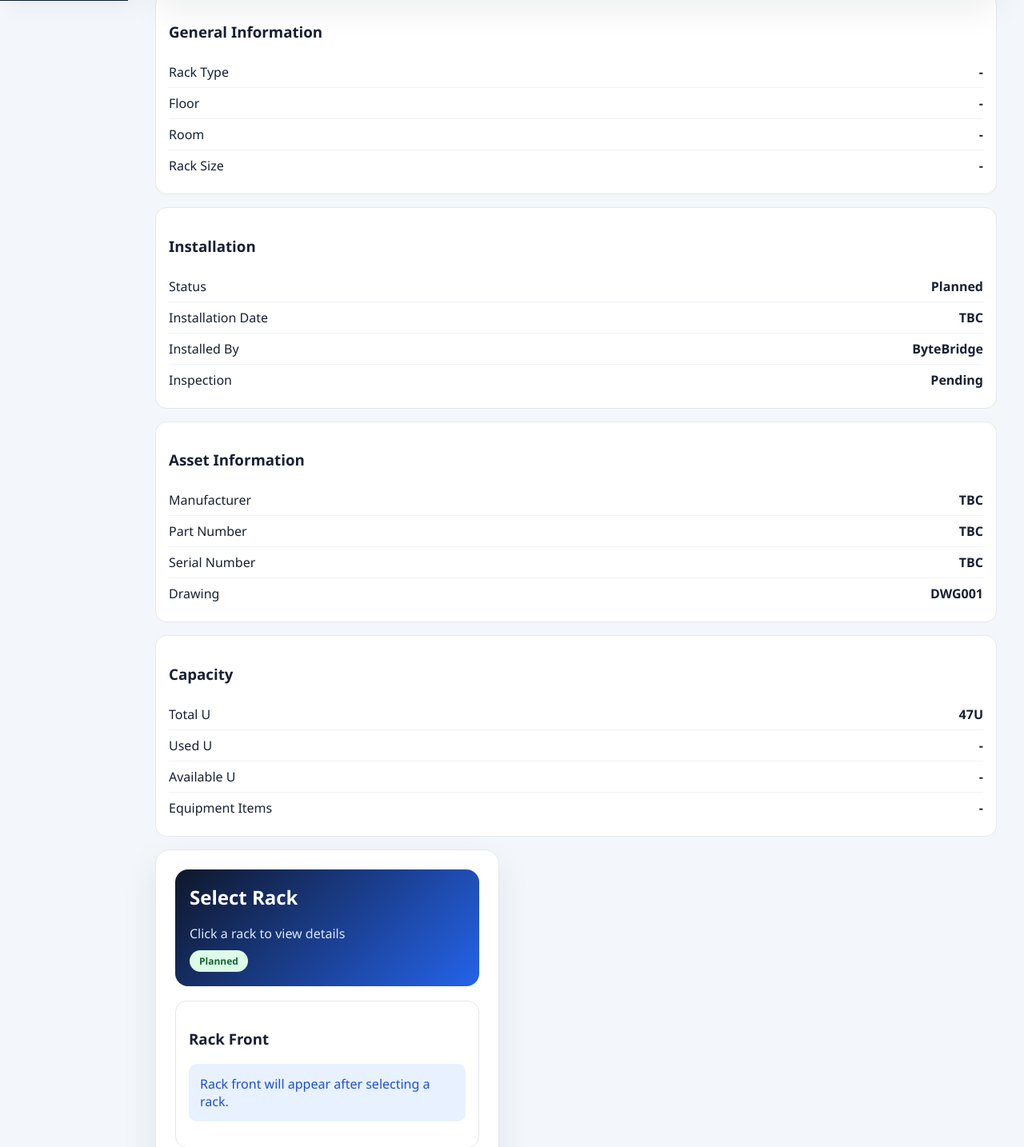
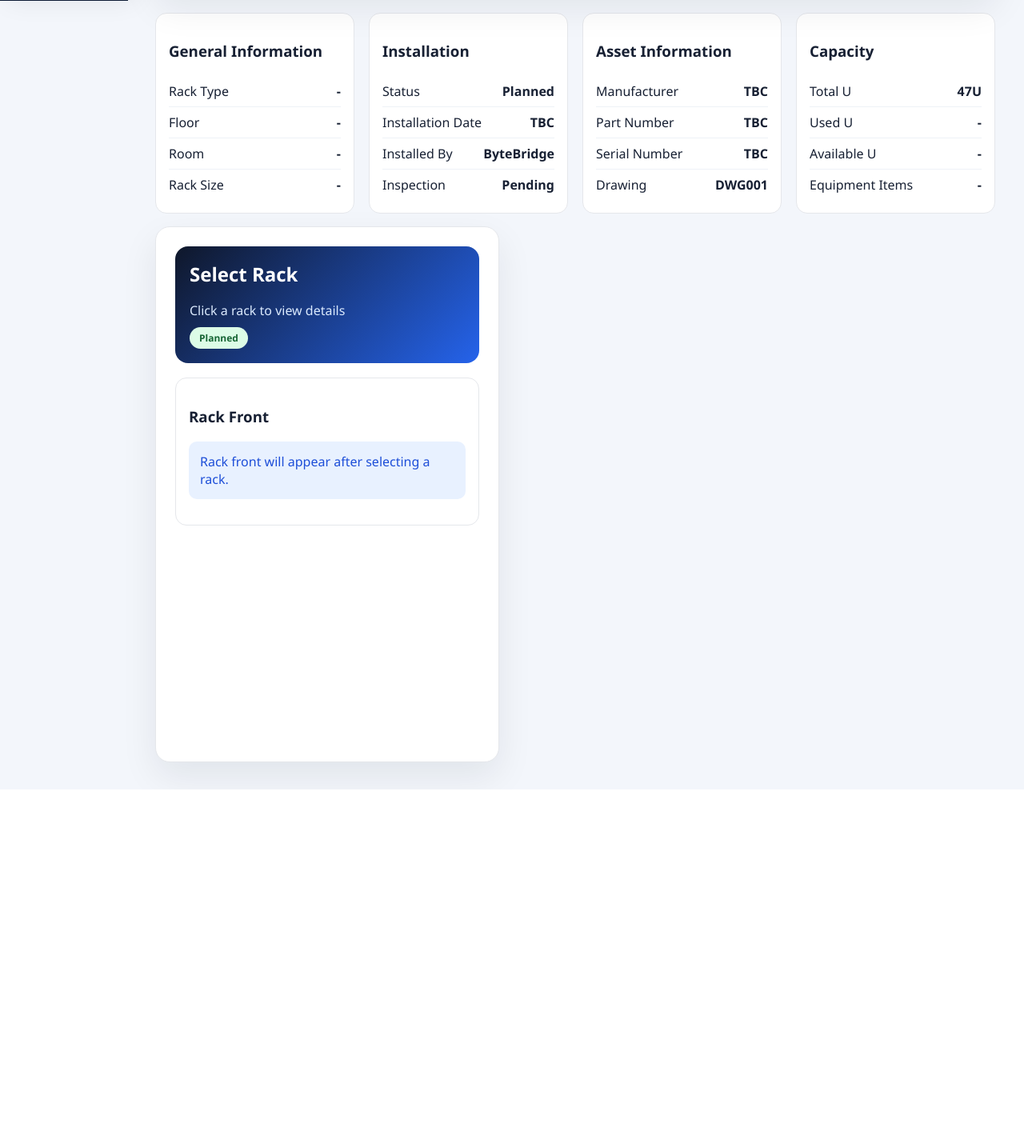
Before and after one commit to TKDevgirl/PMIS-Enterprise, a FastAPI app: template app/templates/layout.html in a window 1280 px wide. Shown: the part 847-2281 px from the top of the page at 80% size. After the commit the page ends 1834 px from the top, so only its background shows below. Run offline with FastAPI, Linux system fonts and the light colour scheme; the template is opened without the code that fills it, so the values that code supplies are empty.

Commit message:
Update layout.html

```diff
--- a/app/templates/layout.html
+++ b/app/templates/layout.html
@@ -34,7 +34,11 @@
             gap: 28px;
             align-items: flex-start;
         }
-
+        .layout-left{
+            display:flex;
+            flex-direction:column;
+            gap:24px;
+        }
         .drawing {
             position: relative;
             width: 1050px;
@@ -109,7 +113,12 @@
             margin:6px 0 0;
             color:#dbeafe;
         }
-
+        .rack-info-bottom{
+            width:1050px;
+            display:grid;
+            grid-template-columns:repeat(4,1fr);
+            gap:18px;
+        }
         .property-card{
             background:#fff;
             border:1px solid #e5e7eb;
```
